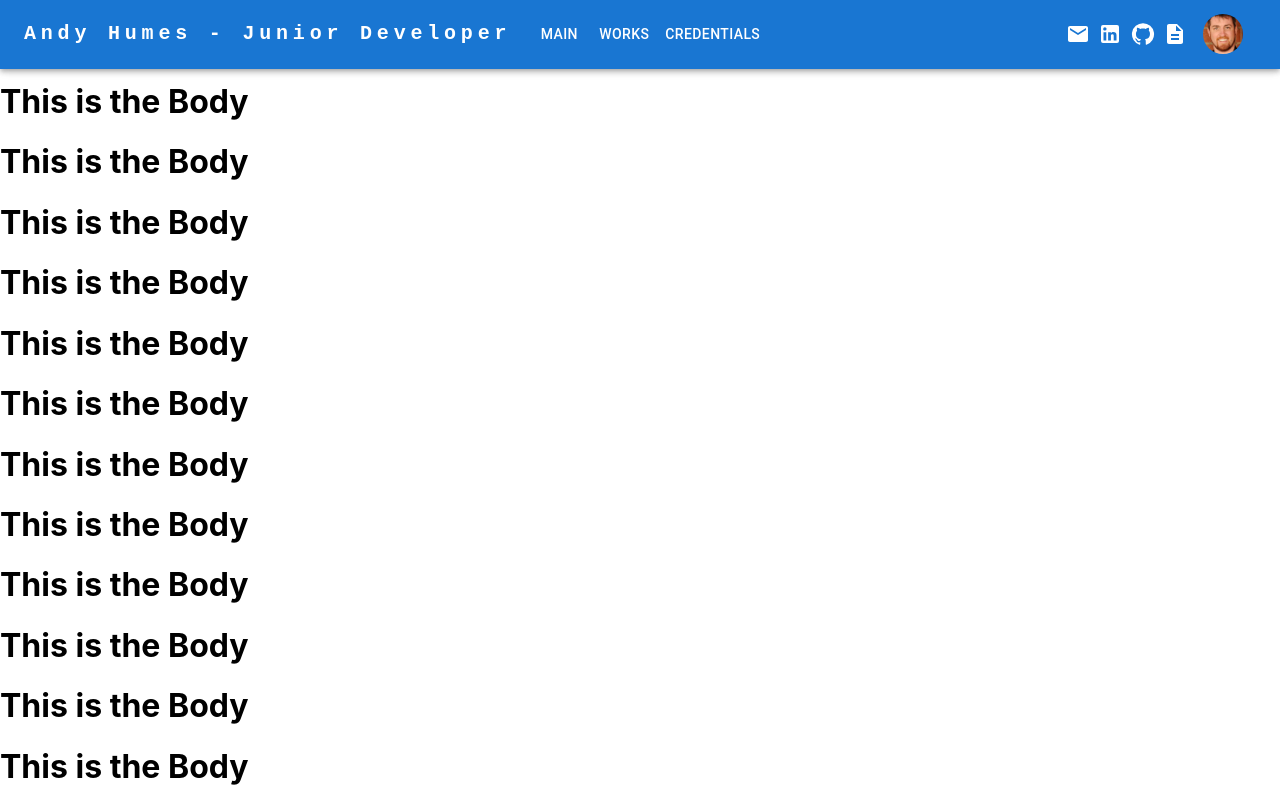
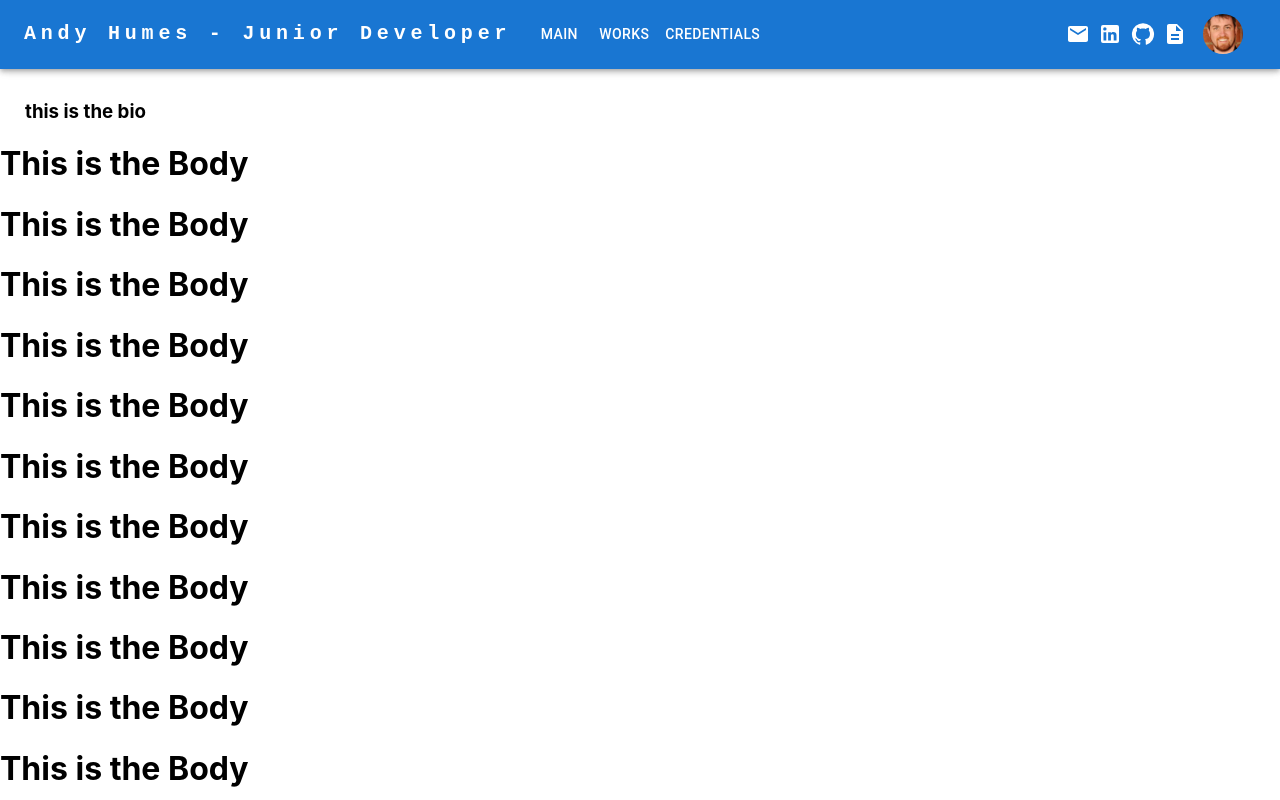
Before and after one commit to humesandrew/andyhumesportfolio, a React (Create React App) app: page / in a window 1280 px wide. Shown: the top 800 px of the page. Built offline with nearby package versions, Linux system fonts and the light colour scheme.

Commit message:
boilerbio

```diff
--- a/src/App.js
+++ b/src/App.js
@@ -1,6 +1,7 @@
 import * as React from 'react';
 
 import TopApp from './components/topapp/TopApp';
+import Bio from './components/bio/Bio';
 import Footer from './components/footer/Footer';
 
 function App() {
@@ -8,6 +9,7 @@ function App() {
  <>
 
     <TopApp />
+    <Bio />
     <h1>This is the Body</h1>
     <h1>This is the Body</h1>
     <h1>This is the Body</h1>
--- /dev/null
+++ b/src/components/bio/Bio.js
@@ -0,0 +1,15 @@
+import * as React from "react";
+
+import "./bio.css";
+
+function Bio() {
+  return (
+    <>
+      <div className="bioContainer">
+        <h3>this is the bio</h3>
+      </div>
+    </>
+  );
+}
+
+export default Bio;
--- /dev/null
+++ b/src/components/bio/bio.css
@@ -0,0 +1,6 @@
+
+.bioContainer {
+    margin-top: 100px;
+    margin-left: 25px;
+    margin-right: 25px;
+}
```
